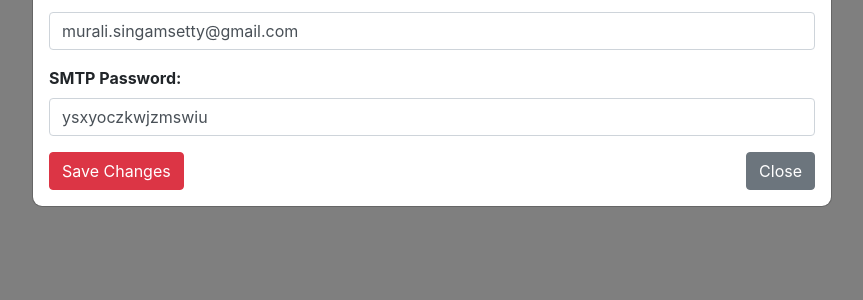
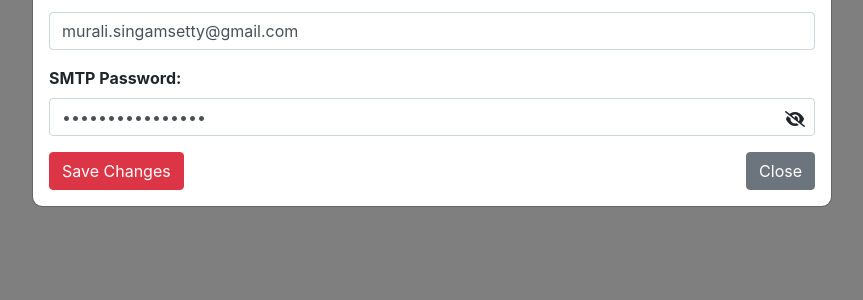
Before and after one commit to JustSahil-S/Broken-Link-PDF-Checker, a Django app: page /smtpsettings/ in a window 1280 px wide. Shown: the part 374-674 px from the top of the page, without its empty margins (208-1071 px from the left). Run offline with Django 4.2, Linux system fonts and the light colour scheme; the visitor is signed in with stand-in values (Sample User, id 1); data comes from the database, SQL or seed files in the repository; parts of the project's set-up code (start-up, migrations or seed data) failed here and were passed over; some libraries are stand-ins or nearby versions.

Commit message:
Fixes #27

```diff
--- a/PDFLinkChecker/LinkChecker/forms.py
+++ b/PDFLinkChecker/LinkChecker/forms.py
@@ -107,5 +107,5 @@ class SmtpSettingsForm(forms.ModelForm):
             'smtpPort': forms.NumberInput(attrs={'class': 'form-control'}),
             'smtpHost': forms.TextInput(attrs={'class': 'form-control'}),
             'smtpUsername': forms.TextInput(attrs={'class': 'form-control'}),
-            'smtpPassword': forms.TextInput(attrs={'class': 'form-control'}),
+            'smtpPassword': forms.PasswordInput(render_value = True, attrs={'class': 'form-control', 'placeholder':'********','autocomplete': 'off'}),
         }
--- a/PDFLinkChecker/LinkChecker/static/LinkChecker/modal.css
+++ b/PDFLinkChecker/LinkChecker/static/LinkChecker/modal.css
@@ -30,3 +30,11 @@
 .modal-body .form-check-input {
     margin-left: 0.75rem;
 }
+
+.toggle-password-eye {
+    float: right;
+    top: -25px;
+    right: 10px;
+    position: relative;
+    cursor: pointer;
+}
--- a/PDFLinkChecker/LinkChecker/templates/LinkChecker/smtpSettings.html
+++ b/PDFLinkChecker/LinkChecker/templates/LinkChecker/smtpSettings.html
@@ -6,6 +6,7 @@
     <meta name="viewport" content="width=device-width, initial-scale=1.0">
     <title>Advanced Settings</title>
     <link href="https://stackpath.bootstrapcdn.com/bootstrap/4.5.2/css/bootstrap.min.css" rel="stylesheet">
+    <link rel="stylesheet" href="https://cdnjs.cloudflare.com/ajax/libs/font-awesome/6.0.0/css/all.min.css">
     <!-- Bootstrap CSS -->
     {% load static %}
     <link rel="stylesheet" href="{% static 'LinkChecker/modal.css' %}">
@@ -99,6 +100,23 @@
         window.onload = function () {
             $('#smtpSettingsModal').modal({ backdrop: 'static', keyboard: false });
             $('[data-toggle="tooltip"]').tooltip({ trigger: 'hover' });
+            const togglePasswordEye = '<i class="fa fa-eye toggle-password-eye"></i>';
+            const togglePasswordEyeSlash = '<i class="fa fa-eye-slash toggle-password-eye"></i>';
+
+            $(togglePasswordEyeSlash).insertAfter('input[type=password]');
+            $('input[type=password]').addClass('hidden-pass-input')
+
+            $('body').on('click', '.toggle-password-eye', function (e) {
+                let password = $(this).prev('.hidden-pass-input');
+
+                if (password.attr('type') === 'password') {
+                    password.attr('type', 'text');
+                    $(this).addClass('fa-eye').removeClass('fa-eye-slash');
+                } else {
+                    password.attr('type', 'password');
+                    $(this).addClass('fa-eye-slash').removeClass('fa-eye');
+                }
+            })
         };
     </script>
 </body>
```
